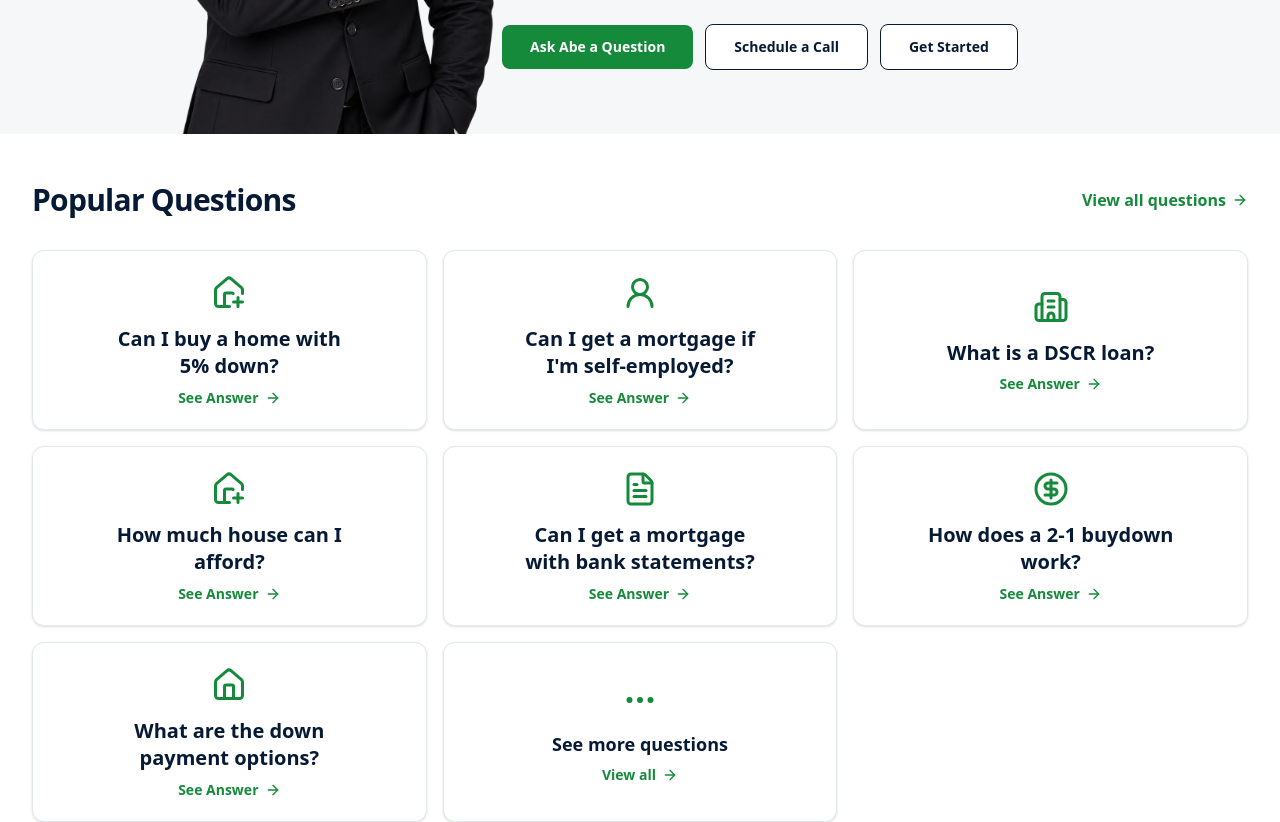
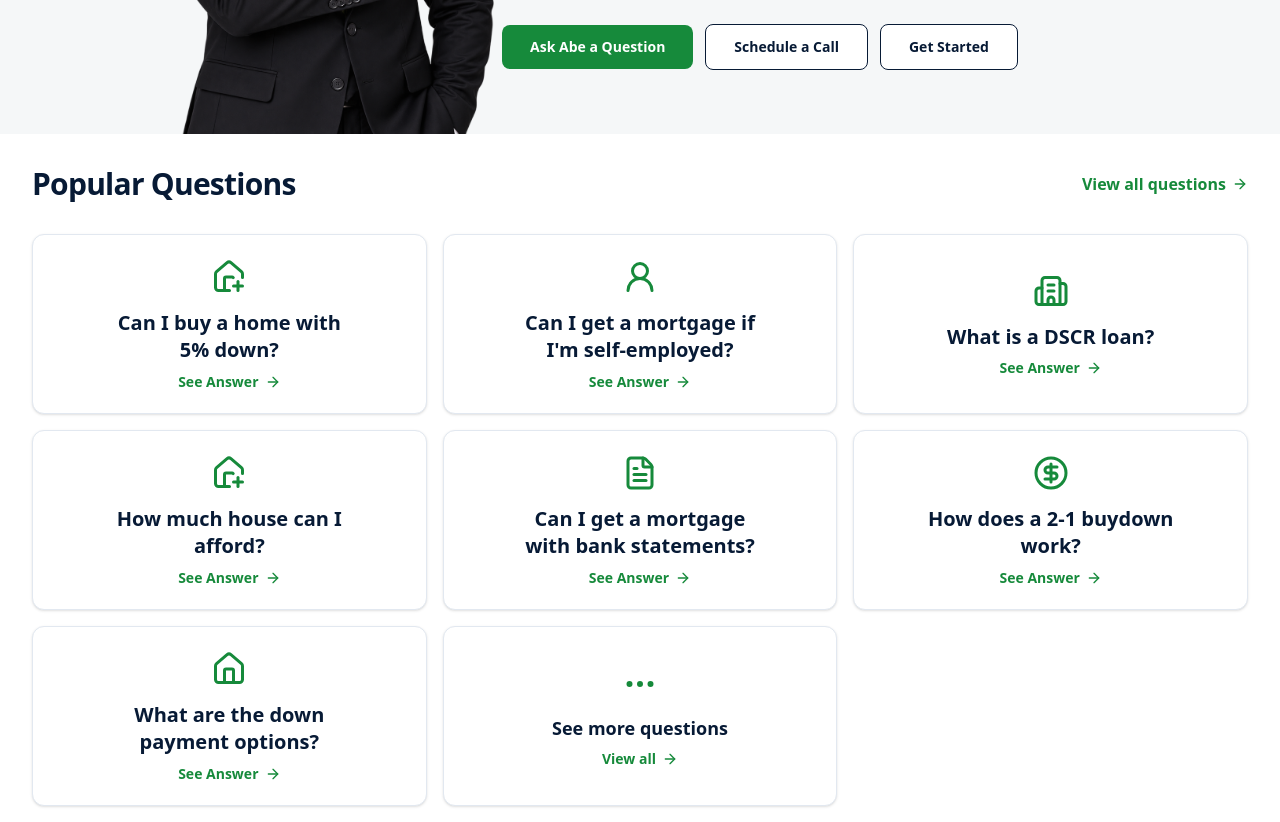
Before and after one commit to pm-dts/talk2abe1, a Next.js app: page / in a window 1280 px wide. Shown: the part 480-1302 px from the top of the page. Built offline with nearby package versions, Linux system fonts and the light colour scheme; no server answers.

Commit message:
fix: Adjust padding in Popular Questions section for better layout

```diff
--- a/src/components/home/PopularQuestions.tsx
+++ b/src/components/home/PopularQuestions.tsx
@@ -26,7 +26,7 @@ export default function PopularQuestions() {
   }
 
   return (
-    <section className="bg-white py-8 lg:py-12">
+    <section className="bg-white py-6 lg:py-8">
       <Container>
         {/* Section Header */}
         <div className="mb-7 flex items-center justify-between gap-4 sm:mb-8">
```
